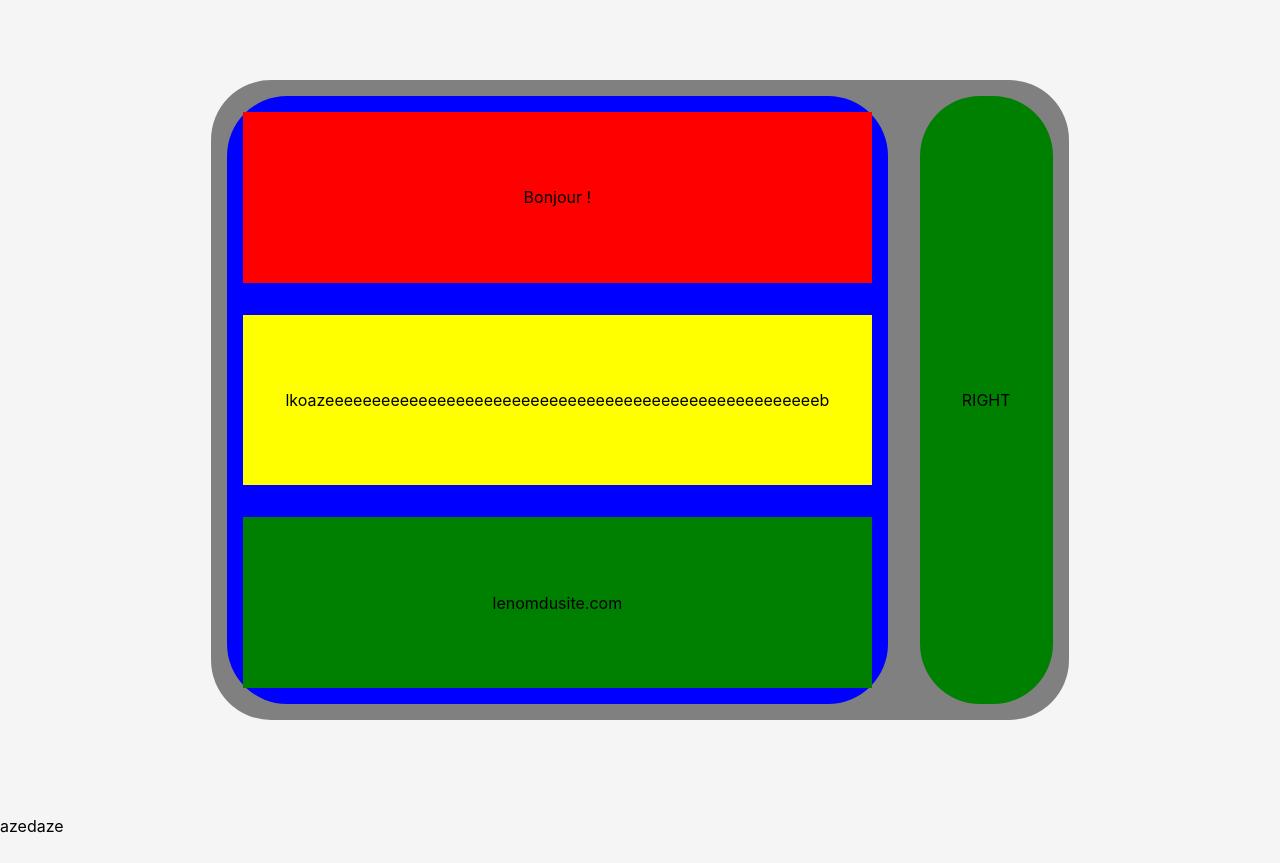
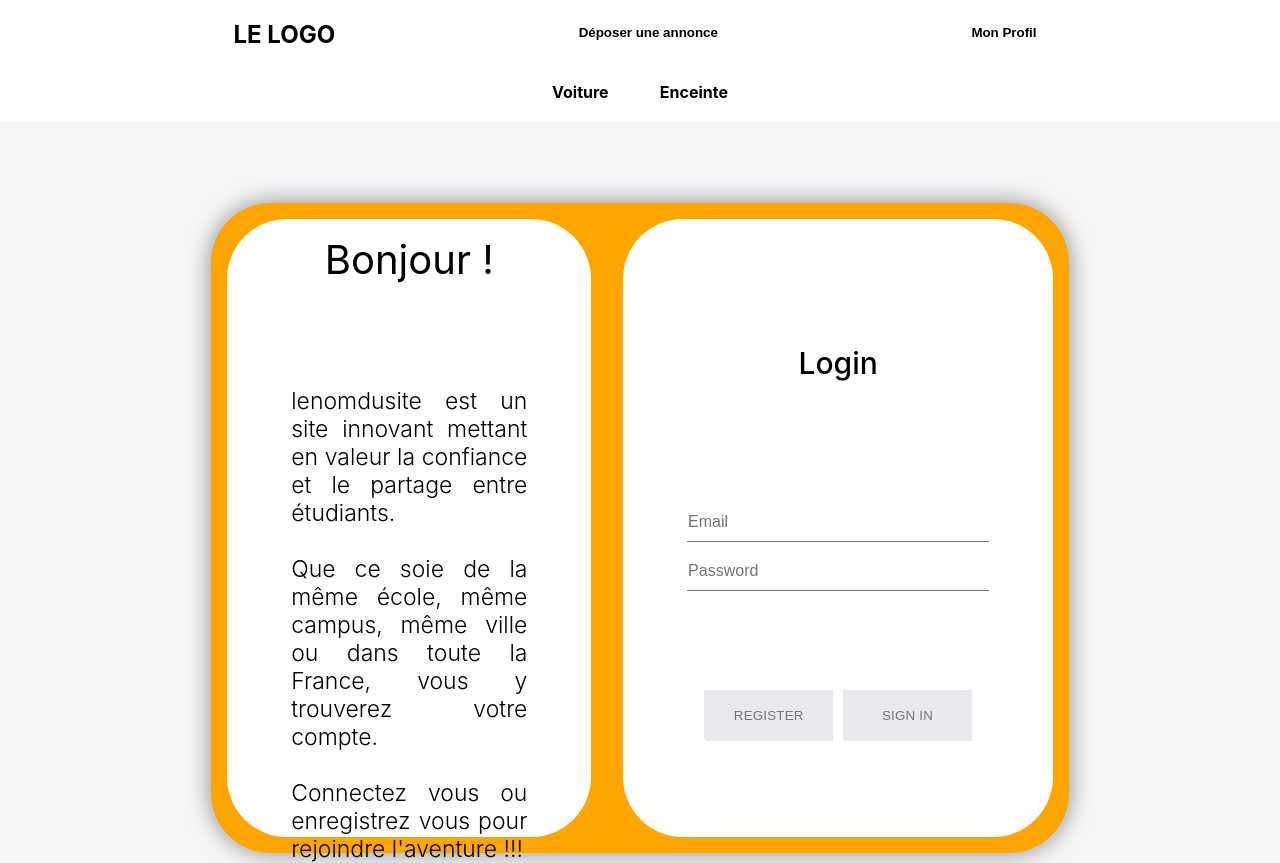
Before and after one commit to DukeAsk1/Fullstack-React-Js-Python-, a React (Create React App) app in the folder my-app/: page /connect in a window 1280 px wide. Shown: the top 863 px of the page. Before the commit the page ends 836 px from the top, so only its background shows below. Built offline with nearby package versions, Linux system fonts and the light colour scheme.

Commit message:
Connect page front & Homepage modified

```diff
--- a/my-app/public/index.html
+++ b/my-app/public/index.html
@@ -24,7 +24,7 @@
       work correctly both with client-side routing and a non-root public URL.
       Learn how to configure a non-root public URL by running `npm run build`.
     -->
-    <title>React App</title>
+    <title>LeNomDuSite</title>
   </head>
   <body>
     <noscript>You need to enable JavaScript to run this app.</noscript>
--- a/my-app/src/Connect/Connect.js
+++ b/my-app/src/Connect/Connect.js
@@ -1,8 +1,54 @@
 import React from "react";
+import Main from "../Homepage/Main";
 
 const Connect = () => {
+  const BottomActions = () => {
     return (
       <>
+        <div className="button-action">
+          <button>Register</button>
+          <button>Sign in</button>
+        </div>
+      </>
+    );
+  };
+  const EmailPassword = () => {
+    return (
+      <>
+        <div className="inputfields-container">
+          <div className="inputfield">
+            <input type="email" placeholder="Email" />
+          </div>
+          <div className="inputfield">
+            <input type="password" placeholder="Password" />
+          </div>
+        </div>
+      </>
+    );
+  };
+
+  const LoginPage = () => {
+    return (
+      <>
+        <div className="SignContainer">
+          <div className="top">
+            <h3>Login</h3>
+          </div>
+          <div className="middle">
+            <EmailPassword />
+          </div>
+          <div className="bottom">
+            <BottomActions />
+          </div>
+        </div>
+      </>
+    );
+  };
+
+  return (
+    <>
+      <div className="mainloginregistercontainer">
+        <Main />
         <div className="loginregister-container">
           <div className="square">
             <div className="loginregister-left">
@@ -10,16 +56,28 @@ const Connect = () => {
                 <p>Bonjour !</p>
               </div>
               <div className="middle">
-              <p>lkoazeeeeeeeeeeeeeeeeeeeeeeeeeeeeeeeeeeeeeeeeeeeeeeeeeeeeeb</p>
+                <p>
+                  lenomdusite est un site innovant mettant en valeur la
+                  confiance et le partage entre étudiants.
+                  <br />
+                  <br /> Que ce soie de la même école, même campus, même ville
+                  ou dans toute la France, vous y trouverez votre compte.
+                  <br />
+                  <br /> Connectez vous ou enregistrez vous pour rejoindre
+                  l'aventure !!!
+                </p>
               </div>
               <div className="bottom">
-              <p>lenomdusite.com</p>
+                <p>lenomdusite.com &copy;</p>
               </div>
             </div>
-          <div className="loginregister-right">RIGHT</div>
+
+            <div className="loginregister-right">
+              <LoginPage />
             </div>
           </div>
-      <p>azedaze</p>
+        </div>
+      </div>
     </>
   );
 };
--- a/my-app/src/Homepage/Annonce.js
+++ b/my-app/src/Homepage/Annonce.js
@@ -12,9 +12,10 @@ const Annonce = ({ annonce }) => {
       setIsReadMore(!isReadMore);
     };
     return (
-      <p className="text">
-        {isReadMore ? text.slice(0, 150) : text}
-        <button onClick={toggleReadMore} className="read-or-hide">
+      <p className={`textreadmore${!isReadMore ? "-readmore" : ""}`}>
+        {isReadMore ? text.slice(0, 150) : text.slice(0, 600)}
+        <br></br>
+        <button onClick={toggleReadMore} className={`read-or-hide`}>
           {isReadMore ? "...read more" : "show less"}
         </button>
       </p>
@@ -28,9 +29,7 @@ const Annonce = ({ annonce }) => {
   return (
     <>
       <div className="annonce" onClick={handleClick}>
-        <section className="top">
-          <h3>{title}</h3>
-        </section>
+        <section className="top"></section>
 
         <section className="bottom">
           <section className="left">
@@ -38,14 +37,41 @@ const Annonce = ({ annonce }) => {
           </section>
 
           <section className="right">
-            <h3>{price}€</h3>
-            <h4>Catégorie : {categorie}</h4>
-            <h4>{localisation}</h4>
+            <div className="topper">
+              <h3>{title}</h3>
+            </div>
+            <div className="subtopper">
+              <h4>Prix : {price}€</h4>
+              <h4>Catégorie : {categorie}</h4>
+              <h4>Localisation : {localisation}</h4>
+            </div>
+
             <ReadMore>
-              dnazeind iauio fzuiea gfuiagze fiudlvlqh bcbiuazb iufezbiufaizu
-              bfuibez fiuabezui fjkdb abhfiu ezafjkd klbuqidb kjlcb sqjkdciu
-              azejlcb ldkjb quibc kjqsdb b qcbbiue cbaiuzebc ilzaebc zalkjb ta
-              capté
+              Lorem ipsum dolor sit amet consectetur adipisicing elit.
+              Voluptatum nisi cupiditate, harum, laborum nam soluta reiciendis
+              iste, itaque inventore omnis amet consectetur tempora quis saepe.
+              Dicta, mollitia illum! Distinctio necessitatibus ratione tenetur
+              voluptatem provident non obcaecati sequi aliquam? Perferendis quam
+              tempora aspernatur qui a molestiae ea blanditiis ex! Officia
+              officiis illum neque exercitationem quisquam eligendi vitae
+              cupiditate! Corporis placeat eos quos molestias ex dolorum at,
+              omnis et officiis libero nihil ratione nam ipsam accusamus id
+              eaque quod blanditiis. Dicta laudantium suscipit omnis soluta
+              nulla placeat laborum animi facere enim consequuntur minima
+              pariatur, consectetur quos, vitae recusandae dolores fugiat
+              repellendus vel. Quisquam quod iure neque consequuntur, incidunt
+              labore fugiat velit dolores necessitatibus distinctio dolorum?
+              Placeat non ducimus ratione officia, molestiae sit distinctio
+              numquam tenetur necessitatibus ipsam optio, fugit natus minima.
+              Cumque sequi aspernatur eaque. Facere, quam expedita, nam autem
+              nobis reiciendis accusamus dignissimos adipisci explicabo dolorum
+              exercitationem nostrum soluta fugiat non totam. Nisi omnis laborum
+              dolore quod nihil obcaecati ab ut, iusto amet illum, fuga tenetur
+              dolores aspernatur dignissimos fugiat maxime iure aliquid aperiam
+              error blanditiis consectetur. Voluptatem optio aperiam iste neque.
+              Similique explicabo, officiis placeat nobis atque ipsum deserunt
+              assumenda consequatur? Dolorum modi illo, repellat incidunt fugit
+              consequuntur perspiciatis harum!
             </ReadMore>
           </section>
         </section>
--- a/my-app/src/Homepage/Annonces.js
+++ b/my-app/src/Homepage/Annonces.js
@@ -10,7 +10,7 @@ const Annonces = () => {
     const result = data.map((annonce, index) => {
       return (
         <>
-          <Link to={`../Product/Product/${index}`} className="text-link">
+          <Link className="text-link">
             <Annonce annonce={annonce} />
           </Link>
         </>
@@ -26,7 +26,9 @@ const Annonces = () => {
   return (
     <>
       <section className="annoncesection">
-        <div className="listeannonces">{annonces}</div>
+        <div className="annonce-container">
+          <div className="listeannonces">{annonces}</div>
+        </div>
       </section>
     </>
   );
--- a/my-app/src/index.css
+++ b/my-app/src/index.css
@@ -3,6 +3,7 @@ html {
   width: 100%;
 }
 body {
+  height: 100%;
   margin: 0;
   font-family: -apple-system, BlinkMacSystemFont, "Segoe UI", "Roboto", "Oxygen",
     "Ubuntu", "Cantarell", "Fira Sans", "Droid Sans", "Helvetica Neue",
@@ -82,11 +83,19 @@ h4 {
   align-items: center;
 }
 
+.annonce-container {
+  display: flex;
+  justify-content: center;
+  align-items: center;
+  width: 90%;
+}
+
 .listeannonces {
   display: flex;
-  flex-wrap: wrap;
+  flex-direction: column;
   justify-content: center;
-  width: 90%;
+  align-items: center;
+  width: 70%;
 }
 
 .annonce {
@@ -99,12 +108,35 @@ h4 {
   border-color: black;
   border-width: 2px;
   border: 1px solid black;
-  max-width: 600px;
 }
 
 .annonce .bottom {
   display: flex;
+  gap: 30px;
   margin: 10px;
+}
+
+.annonce .bottom .right .topper {
+  display: flex;
+  text-align: center;
+  justify-content: space-around;
+  margin: 0;
+}
+
+.annonce .bottom .right .topper h3 {
+  margin: 7px;
+}
+
+.annonce .bottom .right .subtopper {
+  display: flex;
+  text-align: center;
+  justify-content: space-around;
+}
+
+.annonce .bottom .right .subtopper h4 {
+  margin-top: 5px;
+  margin-bottom: auto;
+  font-weight: 350;
 }
 
 .annonce:hover {
@@ -138,6 +170,17 @@ ReadMore {
   text-justify: auto;
 }
 
+.textreadmore {
+  text-align: justify;
+  text-justify: inter-word;
+  transition: all 0.2s ease-in-out;
+}
+
+.textreadmore-readmore {
+  text-align: justify;
+  text-justify: inter-word;
+}
+
 .read-or-hide:hover {
   background-color: yellow;
   transform: scale(1.15, 1.15);
@@ -149,9 +192,15 @@ ReadMore {
 }
 
 /* LOGINREGISTER */
+.mainloginregistercontainer {
+  display: flex;
+  flex-direction: column;
+  height: 100vh;
+  width: 100%;
+}
+
 .loginregister-container {
-  height: 100vh;
-  width: 100vw;
+  flex-grow: 1;
   background: whitesmoke;
   display: flex;
   align-items: center;
@@ -159,69 +208,160 @@ ReadMore {
 }
 
 .square {
-  background-color: grey;
+  background-color: orange;
   box-sizing: border-box;
   border-radius: 60px;
   height: 80%;
   width: 67%;
+
   display: flex;
   align-items: stretch;
   justify-content: space-evenly;
+
+  box-shadow: rgba(0, 0, 0, 0.301) 0px 0px 20px 1px,
+    rgba(0, 0, 0, 0.11) 0px 0px 30px 1px;
 }
 
 .loginregister-left {
-  background-color: blue;
+  background-color: white;
   border-radius: 60px;
+
+  flex: 3;
 
   display: flex;
   flex-direction: column;
   align-items: stretch;
   justify-content: space-evenly;
-  flex-grow: 1;
-
   margin: 1rem 1rem;
 
   text-justify: auto;
+
+  font-size: 20px;
 }
 
 .loginregister-left .top {
-  background-color: red;
-  flex: 1;
   margin: 1rem;
 
   display: flex;
   align-items: center;
   justify-content: center;
+
+  font-size: 40px;
+  font-weight: 400;
+}
+
+.loginregister-left .top p {
+  margin: 0;
 }
 
 .loginregister-left .middle {
-  background-color: yellow;
   flex: 1;
-  margin: 1rem;
+  margin: 4rem;
 
   display: flex;
   align-items: center;
   justify-content: center;
+
+  font-size: 23px;
+  font-weight: 300;
+}
+
+.loginregister-left .middle p {
+  overflow-wrap: anywhere;
+  text-align: justify;
+  text-justify: inter-word;
 }
 
 .loginregister-left .bottom {
-  background-color: green;
-  flex: 1;
-  margin: 1rem;
+  margin: 0;
 
   display: flex;
   align-items: center;
   justify-content: center;
+
+  font-size: 15px;
 }
 
 .loginregister-right {
-  background-color: green;
+  background-color: white;
   border-radius: 60px;
 
   display: flex;
+  align-items: center;
+  justify-content: space-between;
   flex-grow: 1;
-  align-items: center;
-  justify-content: center;
 
   margin: 1rem 1rem;
 }
+
+/* LoginPart */
+.SignContainer {
+  display: flex;
+  flex-direction: column;
+  justify-content: space-evenly;
+  align-items: stretch;
+
+  width: 100%;
+  height: 100%;
+
+  text-align: center;
+}
+
+.SignContainer .top {
+}
+
+.SignContainer .top h3 {
+  font-size: 30px;
+  font: bold;
+  font-weight: 550;
+}
+
+.SignContainer .middle {
+  display: flex;
+  justify-content: center;
+  align-items: center;
+}
+
+.SignContainer .middle .inputfields-container input {
+  font-size: 16px;
+  display: block;
+  font-family: "Rubik", sans-serif;
+  width: 300px;
+  padding: 10px 1px;
+  border: 0;
+  border-bottom: 1px solid #747474;
+  outline: none;
+  margin-top: 10px;
+}
+
+.SignContainer .middle .inputfields-container {
+  padding: 3px;
+}
+
+.SignContainer .bottom {
+}
+
+.SignContainer .bottom .button-action {
+  display: flex;
+  justify-content: center;
+  align-items: center;
+  gap: 10px;
+}
+
+.SignContainer .bottom button {
+  width: 30%;
+  border: none;
+  padding: 18px;
+  cursor: pointer;
+  text-transform: uppercase;
+  background: #e8e9ec;
+  color: #777;
+  border-bottom-left-radius: 4px;
+  border-bottom-right-radius: 0;
+  letter-spacing: 0.2px;
+  outline: 0;
+}
+
+.SignContainer .bottom button:hover {
+  background-color: orange;
+}
```
Lines whose indentation alone changed are shown as unchanged.
